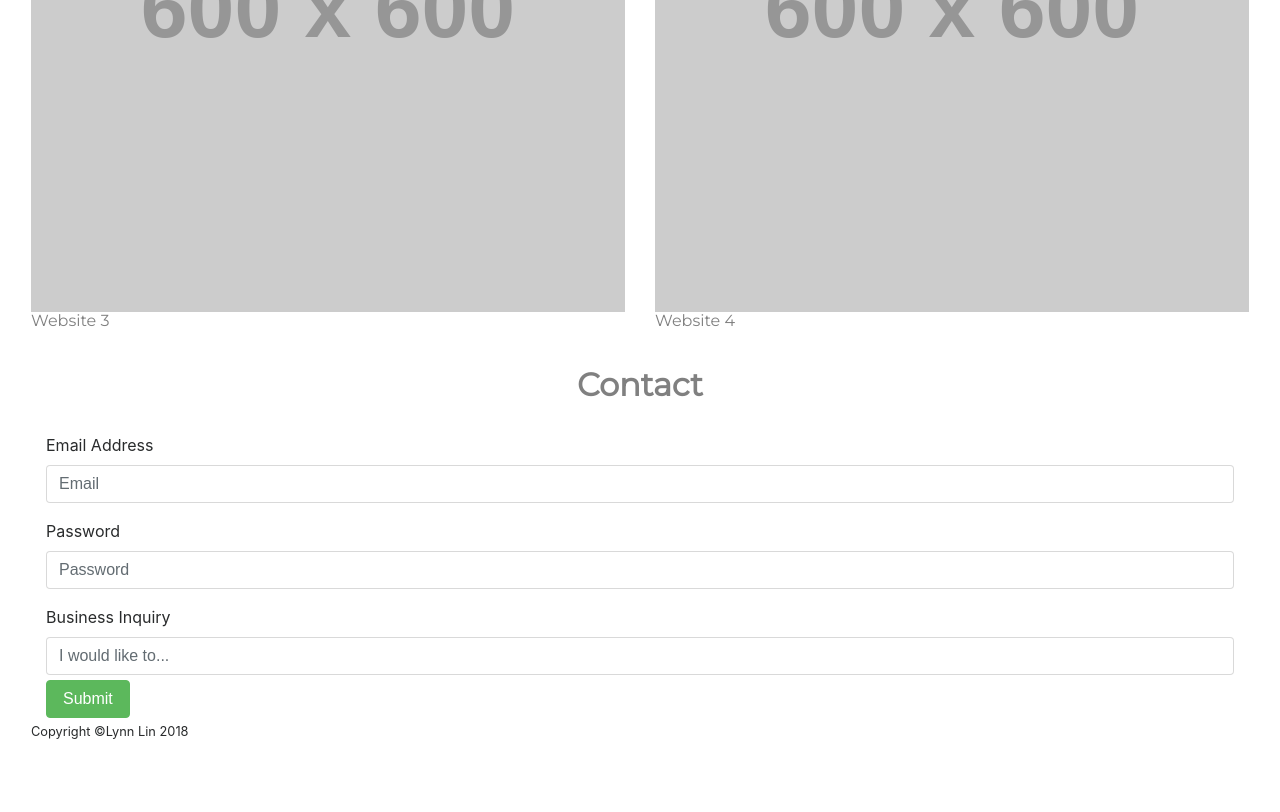
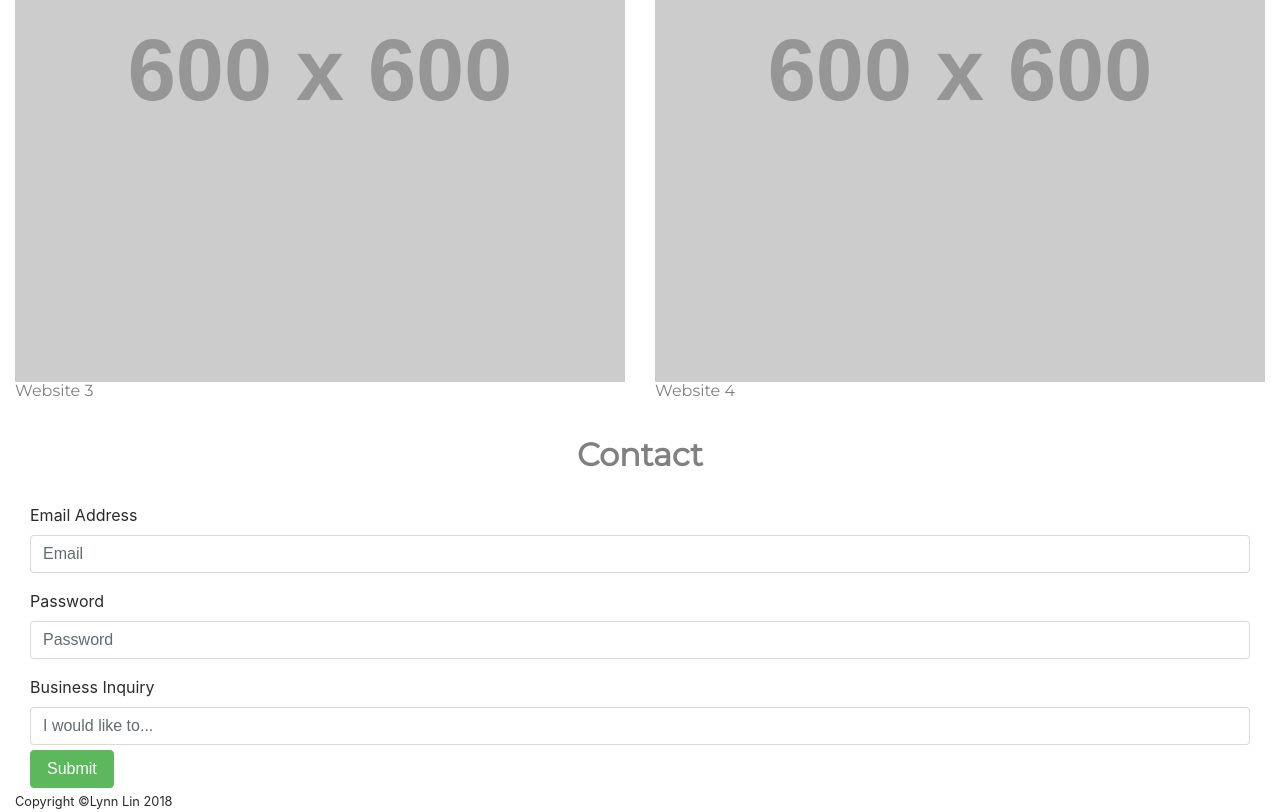
Before and after one commit to zl387/personalportfolio, a plain HTML site: page Personal Project/index.html in a window 1280 px wide. Shown: the part 2504-3316 px from the top of the page. Before the commit the page ends 3254 px from the top, so only its background shows below. Drawn offline with nearby package versions, Linux system fonts and the light colour scheme; placeholder pictures from the web are drawn by us.

Commit message:
Update index.html
Hi Lynn, seems like you are missing some element closing tags, and you weren't containing the main content in a container -> row.

```diff
--- a/Personal Project/index.html
+++ b/Personal Project/index.html
@@ -19,9 +19,10 @@
         <h3 class="col-xs-2 col-lg-2 navigation selection"><a href="#portfolios">Portfolios</a></h3>
         <h3 class="col-xs-2 col-lg-2 navigation selection"><a href="#contact">Contact</a></h3>
       </div>
-        </div>
-
+    </nav>
     <!-- Main -->
+    <div class="container-fluid">
+      <div class="row">
         <div class="col-xs-12 col-lg-12">
           <audio class="audio" src="staycalm.mp3" controls></audio><img class="img-responsive" id="coffee" src="images/coffee.jpg" alt="coffee">
           <h2 id="about">About</h2>
@@ -68,15 +69,18 @@
             <div>
               <button type="submit" class="btn btn-success">Submit</button>
             </div>
+          </form>
         </div>
-        </form>
+
+        <footer>
+          <small>Copyright &copy;Lynn Lin 2018</small>
+        </footer>
+      </div>
+    </div>
     <!-- Bootstrap core JavaScript
     ================================================== -->
     <!-- Placed at the end of the document so the pages load faster -->
     <script src="js/jquery.min.js"></script>
     <script src="js/bootstrap.min.js"></script>
   </body>
-
-  <footer>
-    <small>Copyright &copy;Lynn Lin 2018</small>
 </html>
```
Lines whose indentation alone changed are shown as unchanged.
